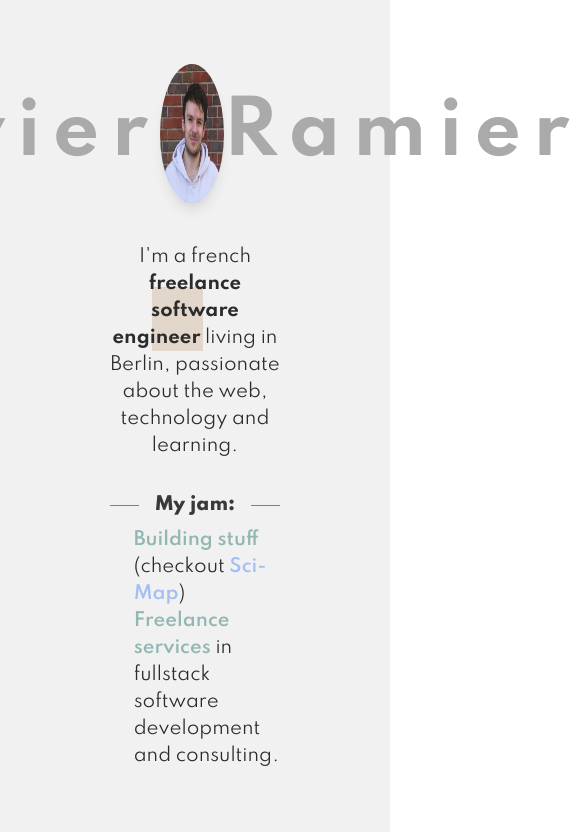
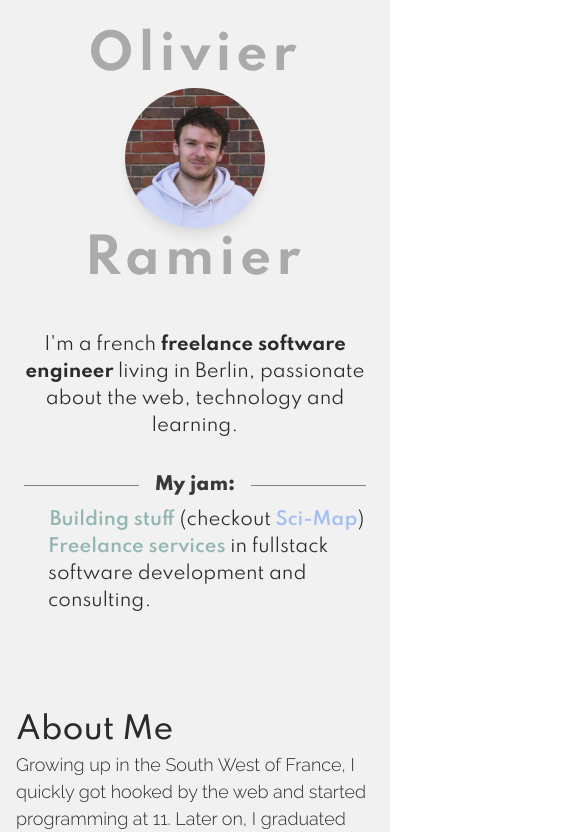
Before and after one commit to Layvier/personal_website, a Gatsby site: page / in a window 390 px wide. Shown: the top 832 px of the page, 581 px wide, since content can reach past the window. Built offline with nearby package versions, Linux system fonts and the light colour scheme; Gatsby itself is replaced by a stand-in of ours.

Commit message:
responsiveness profile pic

```diff
--- a/src/components/sections/AboutMeSection.tsx
+++ b/src/components/sections/AboutMeSection.tsx
@@ -11,30 +11,49 @@ import ProfilePicture from '../../images/brick_wall_800px.jpg';
 
 export const AboutMeSection: React.FC<{}> = () => {
   return (
-    <Section sectionId="section1" bgColor="gray.100" minH="100vh" py={16}>
+    <Section sectionId="section1" bgColor="gray.100" minH="100vh" py={{ base: 6, md: 12 }}>
       <Flex direction="column" alignItems="stretch" flexGrow={1}>
-        <Center mb={10}>
-          <Heading fontSize="7xl" color="gray.350" opacity={1} letterSpacing={12}>
+        <Center mb={10} flexDirection={{ base: 'column', md: 'row' }}>
+          <Heading
+            fontSize={{ base: '5xl', md: '6xl', lg: '7xl' }}
+            color="gray.350"
+            opacity={1}
+            letterSpacing={{ base: 5, md: 8, lg: 12 }}
+          >
             Olivier
           </Heading>
           <Stack alignItems="center" spacing={10}>
             <Image
+              objectFit="fill"
               borderRadius="50%"
               mx={8}
+              minW="140px"
               boxSize="140px"
               boxShadow="lg"
               src={ProfilePicture}
               alt="Olivier Ramier"
               opacity={0.9}
+              flexShrink={0}
             />
           </Stack>
-          <Heading fontSize="7xl" color="gray.350" opacity={1} letterSpacing={12}>
+          <Heading
+            fontSize={{ base: '5xl', md: '6xl', lg: '7xl' }}
+            color="gray.350"
+            opacity={1}
+            letterSpacing={{ base: 5, lg: 12 }}
+          >
             Ramier
           </Heading>
         </Center>
 
-        <Flex direction="column" alignItems="stretch" justifyContent="center" px="15%">
-          <Flex direction="column" fontFamily={fonts.spartan} fontSize="lg" px={10}>
+        <Flex
+          direction="column"
+          fontFamily={fonts.spartan}
+          alignItems="stretch"
+          justifyContent="center"
+          px={{ base: 2, sm: 8, md: '15%' }}
+          fontSize="lg"
+        >
           <Text mb={8} overflow="clip" fontSize="lg" textAlign="center">
             I'm a french <Underlined>freelance software engineer</Underlined> living in Berlin, passionate about the
             web, technology and learning.
@@ -80,7 +99,6 @@ export const AboutMeSection: React.FC<{}> = () => {
               in fullstack software development and consulting.
             </Text>
           </Center>
-          </Flex>
         </Flex>
       </Flex>
       <Flex pt={24} pb={20} direction={{ base: 'column', lg: 'row' }}>
```
Lines whose indentation alone changed are shown as unchanged.
